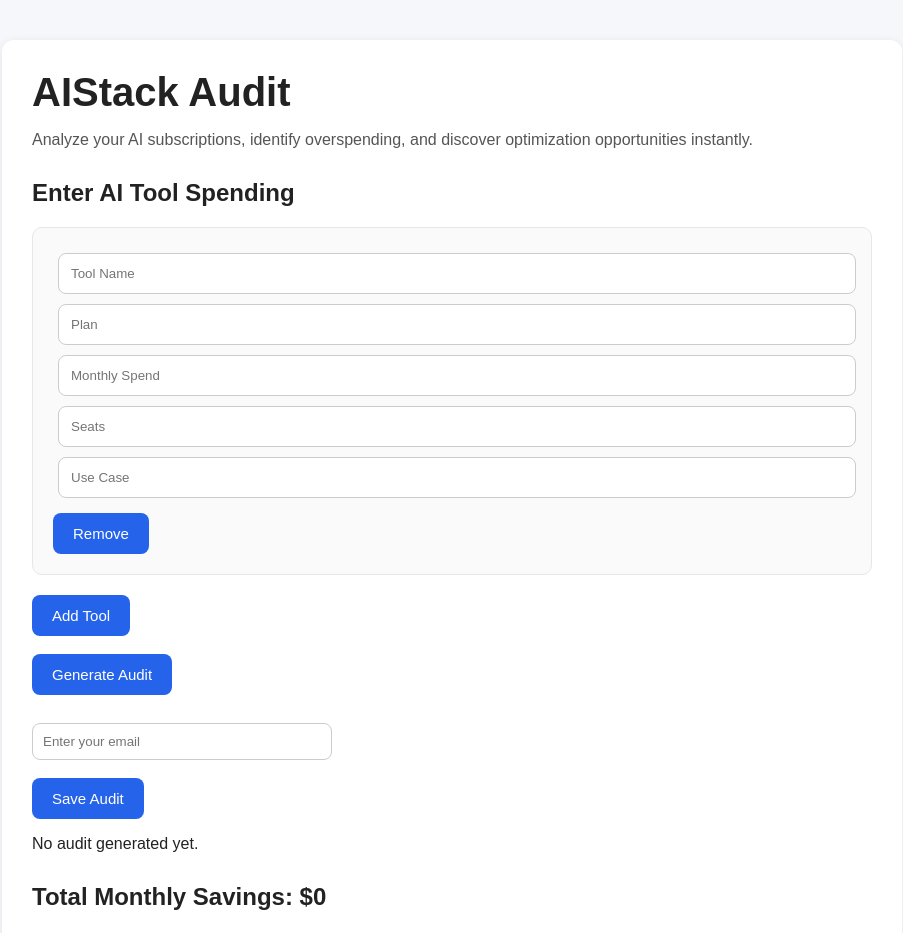
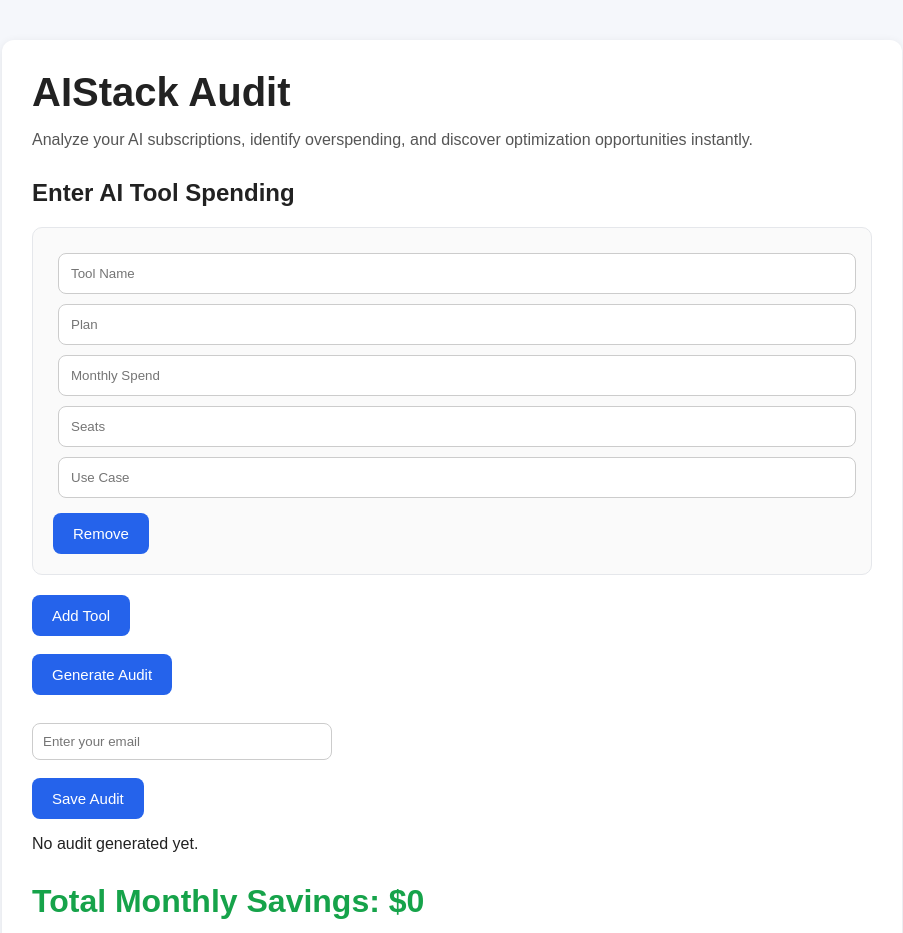
Before and after one commit to ApurvRanjane/AIStack-Audit, a React (Create React App) app in the folder client/: page / in a window 1280 px wide. Shown: the top 933 px of the page, without its empty margins (188-1091 px from the left). Built offline with nearby package versions, Linux system fonts and the light colour scheme.

Commit message:
chore: update frontend APIs for production backend

```diff
--- a/client/src/components/ToolForm.js
+++ b/client/src/components/ToolForm.js
@@ -127,7 +127,7 @@ function ToolForm() {
       totalSavings,
     };
 
-    const response = await fetch("http://localhost:5000/save-audit", {
+    const response = await fetch("https://aistack-audit-backend.onrender.com/save-audit", {
       method: "POST",
       headers: {
         "Content-Type": "application/json",
@@ -286,7 +286,14 @@ function ToolForm() {
       {results.length === 0 && <p>No audit generated yet.</p>}
 
       <div style={{ marginTop: "30px" }}>
-        <h2>Total Monthly Savings: ${totalSavings}</h2>
+        <h2
+          style={{
+            color: "#16a34a",
+            fontSize: "32px",
+          }}
+        >
+          Total Monthly Savings: ${totalSavings}
+        </h2>
 
         <h2>Annual Savings: ${totalSavings * 12}</h2>
 
--- a/client/src/pages/AuditPage.js
+++ b/client/src/pages/AuditPage.js
@@ -10,9 +10,7 @@ function AuditPage() {
 
   useEffect(() => {
 
-    fetch(
-      `http://localhost:5000/audit/${id}`
-    )
+    fetch(`https://aistack-audit-backend.onrender.com/audit/${id}`)
       .then((res) => res.json())
       .then((data) => {
         setAudit(data);
```
Lines whose indentation alone changed are shown as unchanged.
